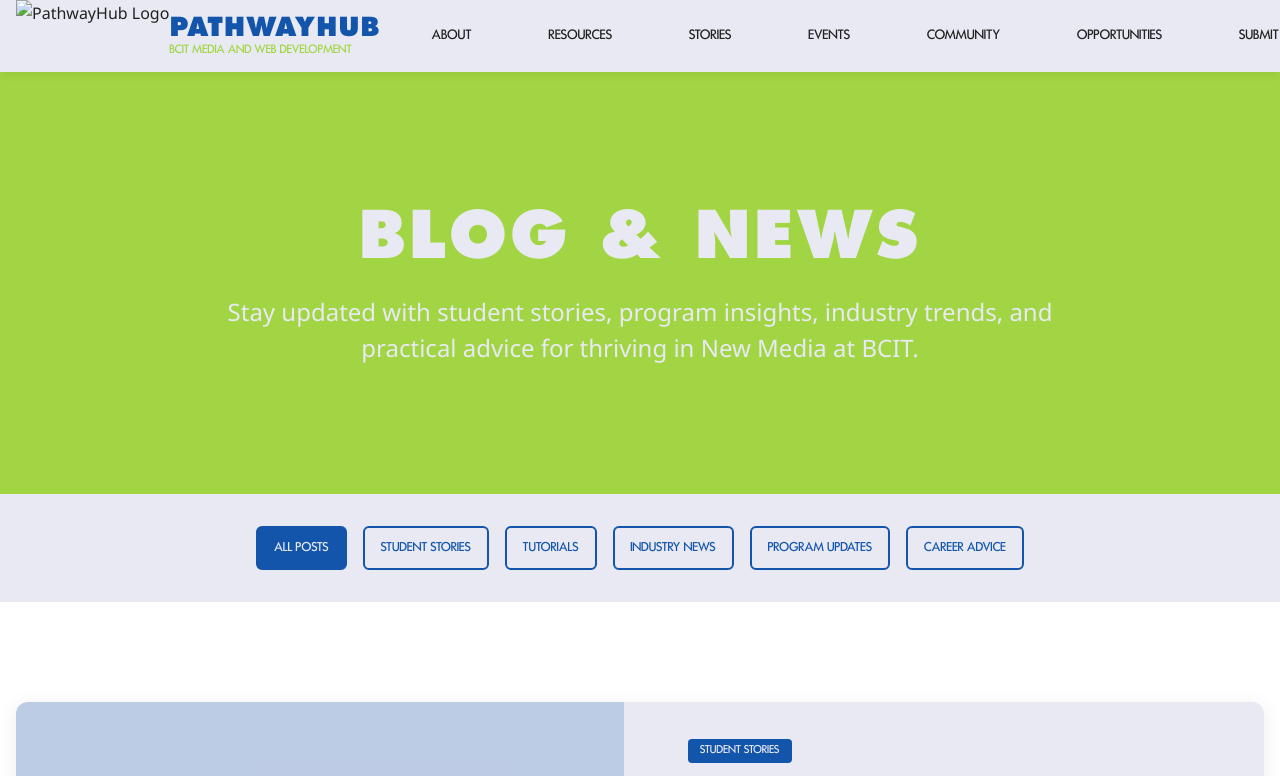
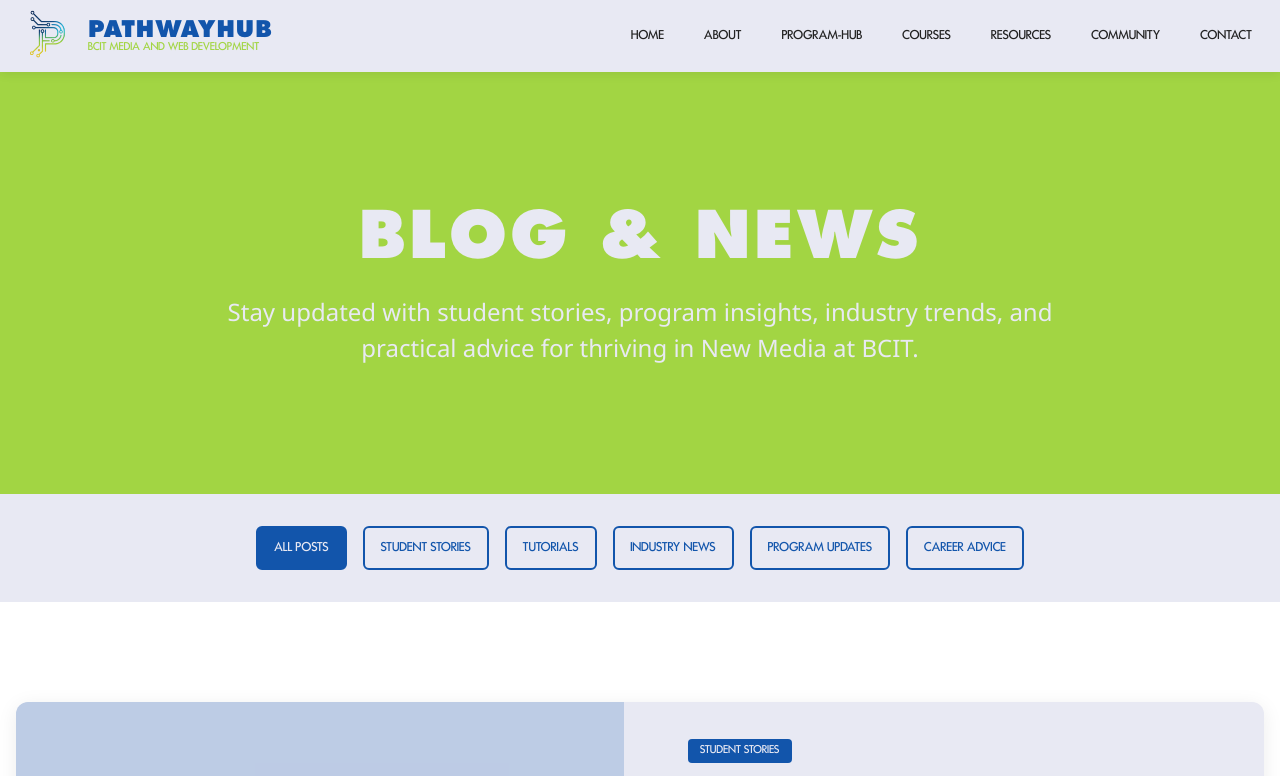
Before and after one commit to nobz226/creative-dev, a website: page blog.html in a window 1280 px wide. Shown: the top 776 px of the page. Drawn offline with Linux system fonts and the light colour scheme.

Commit message:
Fixed Footer and Header for all pages

```diff
--- a/blog.html
+++ b/blog.html
@@ -12,38 +12,36 @@
     <!-- Navigation -->
     <nav class="bg-ghost-white shadow-nav sticky top-0 z-50">
         <div class="max-w-container mx-auto px-4">
-            <div class="flex justify-between items-center h-[4.5rem] min-h-[4.5rem] gap-8">
+            <div class="flex justify-between items-center h-[4.5rem] min-h-[4.5rem] gap-4">
                 <!-- Logo container -->
-                <div class="flex items-center flex-shrink-0 flex-none">
-                    <div class="flex items-center gap-2">
-                        <img src="logos/logo-darkbrown.svg" alt="PathwayHub Logo" class="h-[clamp(4rem,6vw,4.5rem)] w-auto flex-shrink-0">
-                    </div>
-                    <div class="flex flex-col gap-1">
-                        <h1 class="font-futura-extrabold text-header-main text-sapphire-blue uppercase tracking-futura-extra leading-none m-0">
+                <a href="index.html" class="flex items-center flex-shrink-0 flex-none gap-2">
+                    <img src="logos/logo.png" alt="PathwayHub Logo" class="h-[clamp(3.5rem,5vw,4rem)] w-auto flex-shrink-0">
+                    <div class="flex flex-col justify-center gap-0.5">
+                        <h1 class="font-futura-extrabold text-[clamp(1rem,2vw,1.4rem)] text-sapphire-blue uppercase tracking-futura-extra leading-none m-0">
                             PathwayHub
                         </h1>
-                        <h3 class="font-futura-medium text-header-sub text-yellow-green uppercase tracking-futura-med leading-none m-0">
+                        <h3 class="font-futura-medium text-[clamp(0.6rem,1.2vw,0.75rem)] text-yellow-green uppercase tracking-futura-med leading-none m-0">
                             BCIT Media and Web Development
                         </h3>
                     </div>
-                </div>
+                </a>
 
                 <!-- Desktop Navigation -->
-                <div class="hidden md:flex flex-1 justify-center">
-                    <div class="flex items-center gap-[clamp(1.5rem,3vw,2.5rem)] flex-nowrap">
-                        <a href="about.html" class="font-futura-medium text-nav-link uppercase tracking-futura-med text-eerie-black no-underline py-3 px-[clamp(0.8rem,1.5vw,1.2rem)] rounded-md transition-all duration-standard hover:text-sapphire-blue hover:bg-sapphire-blue/8 whitespace-nowrap flex-shrink-0">About</a>
-                        <a href="resources.html" class="font-futura-medium text-nav-link uppercase tracking-futura-med text-eerie-black no-underline py-3 px-[clamp(0.8rem,1.5vw,1.2rem)] rounded-md transition-all duration-standard hover:text-sapphire-blue hover:bg-sapphire-blue/8 whitespace-nowrap flex-shrink-0">Resources</a>
-                        <a href="stories.html" class="font-futura-medium text-nav-link uppercase tracking-futura-med text-eerie-black no-underline py-3 px-[clamp(0.8rem,1.5vw,1.2rem)] rounded-md transition-all duration-standard hover:text-sapphire-blue hover:bg-sapphire-blue/8 whitespace-nowrap flex-shrink-0">Stories</a>
-                        <a href="events.html" class="font-futura-medium text-nav-link uppercase tracking-futura-med text-eerie-black no-underline py-3 px-[clamp(0.8rem,1.5vw,1.2rem)] rounded-md transition-all duration-standard hover:text-sapphire-blue hover:bg-sapphire-blue/8 whitespace-nowrap flex-shrink-0">Events</a>
-                        <a href="community.html" class="font-futura-medium text-nav-link uppercase tracking-futura-med text-eerie-black no-underline py-3 px-[clamp(0.8rem,1.5vw,1.2rem)] rounded-md transition-all duration-standard hover:text-sapphire-blue hover:bg-sapphire-blue/8 whitespace-nowrap flex-shrink-0">Community</a>
-                        <a href="opportunities.html" class="font-futura-medium text-nav-link uppercase tracking-futura-med text-eerie-black no-underline py-3 px-[clamp(0.8rem,1.5vw,1.2rem)] rounded-md transition-all duration-standard hover:text-sapphire-blue hover:bg-sapphire-blue/8 whitespace-nowrap flex-shrink-0">Opportunities</a>
-                        <a href="submit.html" class="font-futura-medium text-nav-link uppercase tracking-futura-med text-eerie-black no-underline py-3 px-[clamp(0.8rem,1.5vw,1.2rem)] rounded-md transition-all duration-standard hover:text-sapphire-blue hover:bg-sapphire-blue/8 whitespace-nowrap flex-shrink-0">Submit</a>
+                <div class="hidden md:flex flex-1 justify-end max-w-[800px]">
+                    <div class="flex items-center justify-end gap-[clamp(0.5rem,1.5vw,1rem)] flex-wrap">
+                        <a href="index.html" class="font-futura-medium text-[clamp(0.75rem,1.3vw,0.85rem)] uppercase tracking-futura-med text-eerie-black no-underline py-2 px-[clamp(0.5rem,1vw,0.75rem)] rounded-md transition-all duration-standard hover:text-sapphire-blue hover:bg-sapphire-blue/8 whitespace-nowrap">Home</a>
+                        <a href="about.html" class="font-futura-medium text-[clamp(0.75rem,1.3vw,0.85rem)] uppercase tracking-futura-med text-eerie-black no-underline py-2 px-[clamp(0.5rem,1vw,0.75rem)] rounded-md transition-all duration-standard hover:text-sapphire-blue hover:bg-sapphire-blue/8 whitespace-nowrap">About</a>
+                        <a href="program-hub.html" class="font-futura-medium text-[clamp(0.75rem,1.3vw,0.85rem)] uppercase tracking-futura-med text-eerie-black no-underline py-2 px-[clamp(0.5rem,1vw,0.75rem)] rounded-md transition-all duration-standard hover:text-sapphire-blue hover:bg-sapphire-blue/8 whitespace-nowrap">Program-Hub</a>
+                        <a href="courses.html" class="font-futura-medium text-[clamp(0.75rem,1.3vw,0.85rem)] uppercase tracking-futura-med text-eerie-black no-underline py-2 px-[clamp(0.5rem,1vw,0.75rem)] rounded-md transition-all duration-standard hover:text-sapphire-blue hover:bg-sapphire-blue/8 whitespace-nowrap">Courses</a>
+                        <a href="resources.html" class="font-futura-medium text-[clamp(0.75rem,1.3vw,0.85rem)] uppercase tracking-futura-med text-eerie-black no-underline py-2 px-[clamp(0.5rem,1vw,0.75rem)] rounded-md transition-all duration-standard hover:text-sapphire-blue hover:bg-sapphire-blue/8 whitespace-nowrap">Resources</a>
+                        <a href="community.html" class="font-futura-medium text-[clamp(0.75rem,1.3vw,0.85rem)] uppercase tracking-futura-med text-eerie-black no-underline py-2 px-[clamp(0.5rem,1vw,0.75rem)] rounded-md transition-all duration-standard hover:text-sapphire-blue hover:bg-sapphire-blue/8 whitespace-nowrap">Community</a>
+                        <a href="contact.html" class="font-futura-medium text-[clamp(0.75rem,1.3vw,0.85rem)] uppercase tracking-futura-med text-eerie-black no-underline py-2 px-[clamp(0.5rem,1vw,0.75rem)] rounded-md transition-all duration-standard hover:text-sapphire-blue hover:bg-sapphire-blue/8 whitespace-nowrap">Contact</a>
                     </div>
                 </div>
 
                 <!-- Mobile Menu Button -->
-                <div class="md:hidden flex-shrink-0 flex-none">
-                    <button id="mobile-menu-btn" class="text-eerie-black bg-transparent border-0 cursor-pointer p-3 rounded-md transition-all duration-standard hover:text-sapphire-blue hover:bg-sapphire-blue/8" aria-expanded="false" aria-label="Toggle navigation menu">
+                <div class="md:hidden flex-shrink-0">
+                    <button id="mobile-menu-btn" class="text-eerie-black bg-transparent border-0 cursor-pointer p-2 rounded-md transition-all duration-standard hover:text-sapphire-blue hover:bg-sapphire-blue/8" aria-expanded="false" aria-label="Toggle navigation menu">
                         <svg class="h-6 w-6" fill="none" viewBox="0 0 24 24" stroke="currentColor">
                             <path stroke-linecap="round" stroke-linejoin="round" stroke-width="2" d="M4 6h16M4 12h16M4 18h16" />
                         </svg>
@@ -54,14 +52,14 @@
 
         <!-- Mobile Menu -->
         <div id="mobile-menu" class="hidden bg-ghost-white border-t border-light-gray shadow-md">
-            <div class="p-4 flex flex-col gap-2">
-                <a href="about.html" class="font-futura-medium text-[0.9rem] uppercase tracking-futura-med text-eerie-black no-underline block py-3 px-4 rounded-md transition-all duration-standard hover:text-sapphire-blue hover:bg-sapphire-blue/8">About</a>
-                <a href="resources.html" class="font-futura-medium text-[0.9rem] uppercase tracking-futura-med text-eerie-black no-underline block py-3 px-4 rounded-md transition-all duration-standard hover:text-sapphire-blue hover:bg-sapphire-blue/8">Resources</a>
-                <a href="stories.html" class="font-futura-medium text-[0.9rem] uppercase tracking-futura-med text-eerie-black no-underline block py-3 px-4 rounded-md transition-all duration-standard hover:text-sapphire-blue hover:bg-sapphire-blue/8">Stories</a>
-                <a href="events.html" class="font-futura-medium text-[0.9rem] uppercase tracking-futura-med text-eerie-black no-underline block py-3 px-4 rounded-md transition-all duration-standard hover:text-sapphire-blue hover:bg-sapphire-blue/8">Events</a>
-                <a href="community.html" class="font-futura-medium text-[0.9rem] uppercase tracking-futura-med text-eerie-black no-underline block py-3 px-4 rounded-md transition-all duration-standard hover:text-sapphire-blue hover:bg-sapphire-blue/8">Community</a>
-                <a href="opportunities.html" class="font-futura-medium text-[0.9rem] uppercase tracking-futura-med text-eerie-black no-underline block py-3 px-4 rounded-md transition-all duration-standard hover:text-sapphire-blue hover:bg-sapphire-blue/8">Opportunities</a>
-                <a href="submit.html" class="font-futura-medium text-[0.9rem] uppercase tracking-futura-med text-eerie-black no-underline block py-3 px-4 rounded-md transition-all duration-standard hover:text-sapphire-blue hover:bg-sapphire-blue/8">Submit</a>
+            <div class="p-4 flex flex-col gap-1">
+                <a href="index.html" class="font-futura-medium text-[0.85rem] uppercase tracking-futura-med text-eerie-black no-underline block py-2.5 px-4 rounded-md transition-all duration-standard hover:text-sapphire-blue hover:bg-sapphire-blue/8">Home</a>
+                <a href="about.html" class="font-futura-medium text-[0.85rem] uppercase tracking-futura-med text-eerie-black no-underline block py-2.5 px-4 rounded-md transition-all duration-standard hover:text-sapphire-blue hover:bg-sapphire-blue/8">About</a>
+                <a href="program-hub.html" class="font-futura-medium text-[0.85rem] uppercase tracking-futura-med text-eerie-black no-underline block py-2.5 px-4 rounded-md transition-all duration-standard hover:text-sapphire-blue hover:bg-sapphire-blue/8">Program-Hub</a>
+                <a href="courses.html" class="font-futura-medium text-[0.85rem] uppercase tracking-futura-med text-eerie-black no-underline block py-2.5 px-4 rounded-md transition-all duration-standard hover:text-sapphire-blue hover:bg-sapphire-blue/8">Courses</a>
+                <a href="resources.html" class="font-futura-medium text-[0.85rem] uppercase tracking-futura-med text-eerie-black no-underline block py-2.5 px-4 rounded-md transition-all duration-standard hover:text-sapphire-blue hover:bg-sapphire-blue/8">Resources</a>
+                <a href="community.html" class="font-futura-medium text-[0.85rem] uppercase tracking-futura-med text-eerie-black no-underline block py-2.5 px-4 rounded-md transition-all duration-standard hover:text-sapphire-blue hover:bg-sapphire-blue/8">Community</a>
+                <a href="contact.html" class="font-futura-medium text-[0.85rem] uppercase tracking-futura-med text-eerie-black no-underline block py-2.5 px-4 rounded-md transition-all duration-standard hover:text-sapphire-blue hover:bg-sapphire-blue/8">Contact</a>
             </div>
         </div>
     </nav>
@@ -357,10 +355,10 @@
                 <div>
                     <h4 class="font-futura-medium text-[1rem] uppercase tracking-futura-med text-yellow-green mb-4">Quick Links</h4>
                     <ul class="list-none p-0 m-0 flex flex-col gap-2">
-                        <li><a href="about.html" class="font-dm-sans font-light text-[0.9rem] text-ghost-white no-underline opacity-80 transition-all duration-standard hover:opacity-100 hover:text-sapphire-blue">About Us</a></li>
+                        <li><a href="index.html" class="font-dm-sans font-light text-[0.9rem] text-ghost-white no-underline opacity-80 transition-all duration-standard hover:opacity-100 hover:text-sapphire-blue">Home</a></li>
+                        <li><a href="program-hub.html" class="font-dm-sans font-light text-[0.9rem] text-ghost-white no-underline opacity-80 transition-all duration-standard hover:opacity-100 hover:text-sapphire-blue">Program Hub</a></li>
+                        <li><a href="courses.html" class="font-dm-sans font-light text-[0.9rem] text-ghost-white no-underline opacity-80 transition-all duration-standard hover:opacity-100 hover:text-sapphire-blue">Courses</a></li>
                         <li><a href="resources.html" class="font-dm-sans font-light text-[0.9rem] text-ghost-white no-underline opacity-80 transition-all duration-standard hover:opacity-100 hover:text-sapphire-blue">Resources</a></li>
-                        <li><a href="events.html" class="font-dm-sans font-light text-[0.9rem] text-ghost-white no-underline opacity-80 transition-all duration-standard hover:opacity-100 hover:text-sapphire-blue">Events</a></li>
-                        <li><a href="submit.html" class="font-dm-sans font-light text-[0.9rem] text-ghost-white no-underline opacity-80 transition-all duration-standard hover:opacity-100 hover:text-sapphire-blue">Submit</a></li>
                     </ul>
                 </div>
 
@@ -368,9 +366,9 @@
                 <div>
                     <h4 class="font-futura-medium text-[1rem] uppercase tracking-futura-med text-yellow-green mb-4">Community</h4>
                     <ul class="list-none p-0 m-0 flex flex-col gap-2">
-                        <li><a href="stories.html" class="font-dm-sans font-light text-[0.9rem] text-ghost-white no-underline opacity-80 transition-all duration-standard hover:opacity-100 hover:text-sapphire-blue">Student Stories</a></li>
-                        <li><a href="community.html" class="font-dm-sans font-light text-[0.9rem] text-ghost-white no-underline opacity-80 transition-all duration-standard hover:opacity-100 hover:text-sapphire-blue">Community</a></li>
-                        <li><a href="opportunities.html" class="font-dm-sans font-light text-[0.9rem] text-ghost-white no-underline opacity-80 transition-all duration-standard hover:opacity-100 hover:text-sapphire-blue">Opportunities</a></li>
+                        <li><a href="blog.html" class="font-dm-sans font-light text-[0.9rem] text-ghost-white no-underline opacity-80 transition-all duration-standard hover:opacity-100 hover:text-sapphire-blue">Student Stories</a></li>
+                        <li><a href="community.html" class="font-dm-sans font-light text-[0.9rem] text-ghost-white no-underline opacity-80 transition-all duration-standard hover:opacity-100 hover:text-sapphire-blue">Community Hub</a></li>
+                        <li><a href="contact.html" class="font-dm-sans font-light text-[0.9rem] text-ghost-white no-underline opacity-80 transition-all duration-standard hover:opacity-100 hover:text-sapphire-blue">Get Involved</a></li>
                     </ul>
                 </div>
 
```
Also changed, not shown: about.html (+1 -1 lines), community.html (+3 -3 lines), contact.html (+4 -5 lines), courses.html (+6 -6 lines), program-hub.html (+4 -4 lines), resources.html (+4 -4 lines).
